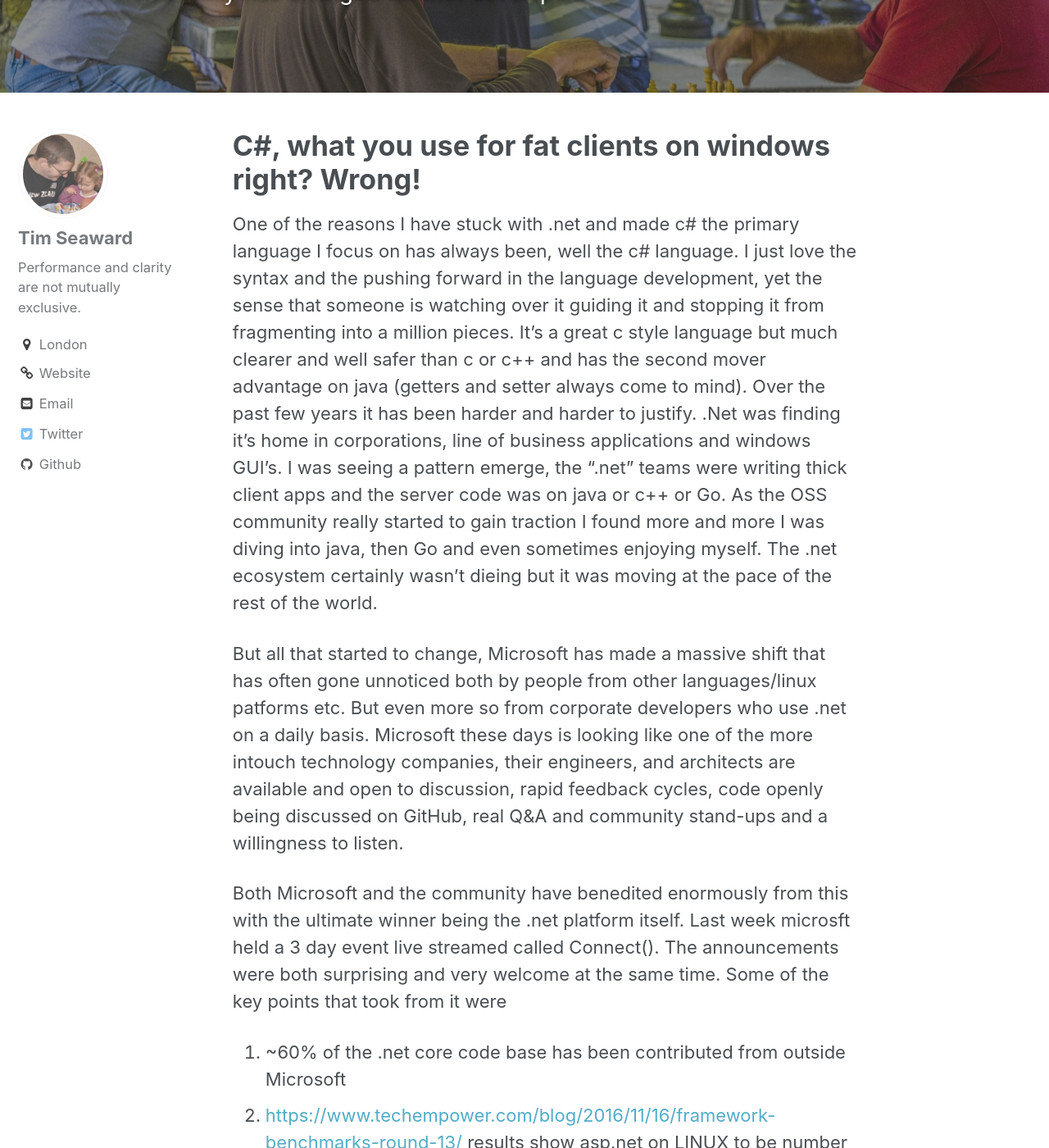
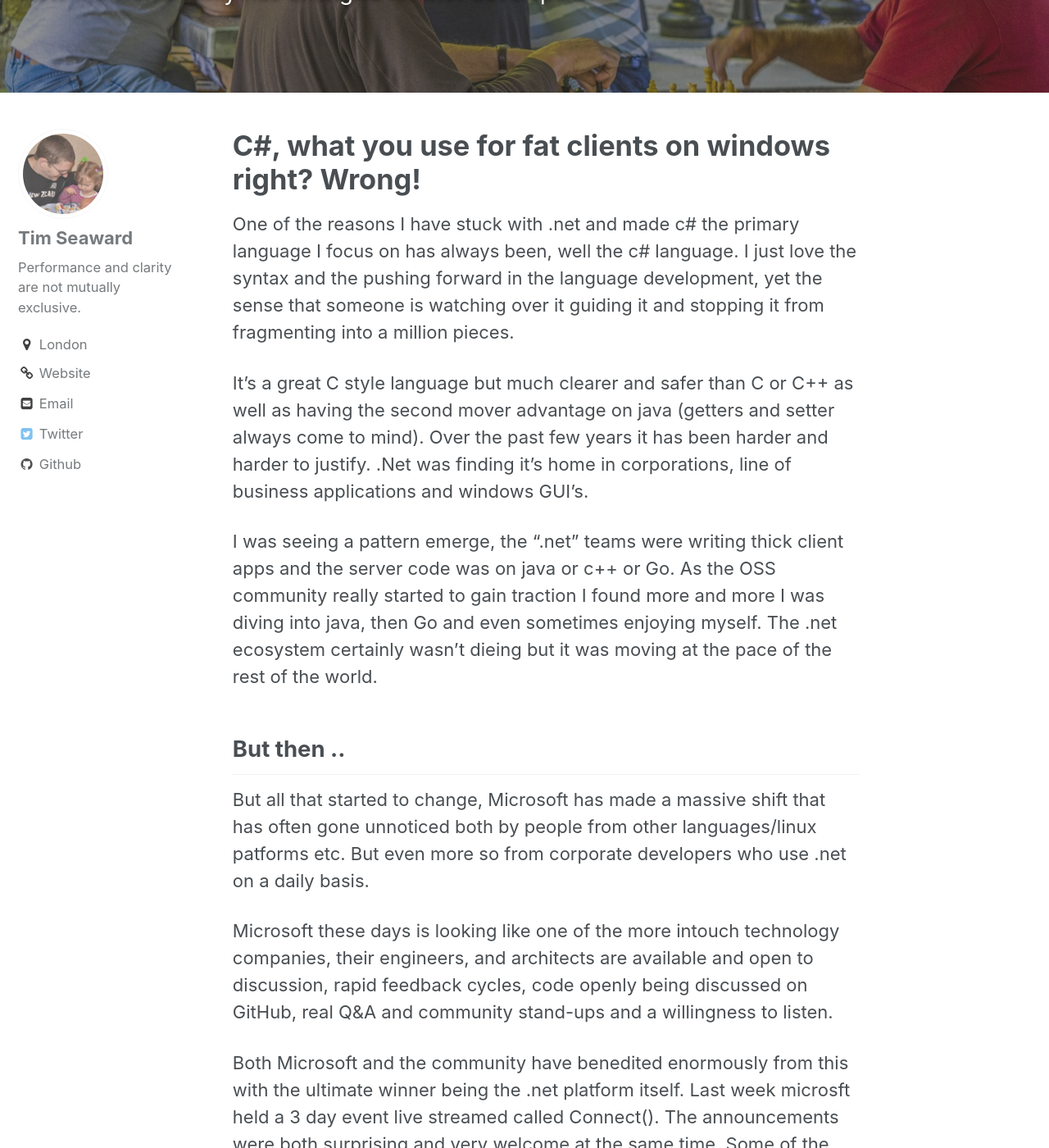
Before and after one commit to cetusfinance/cetusfinance.github.io, a Jekyll site: the page built from _posts/tim/2016-11-19-Part-1-Not-your-grandads-dotnet.md, in a window 1280 px wide and 1400 px high, scrolled down 277 px. Shown: the whole window at 82% size. Built offline with Jekyll 4.4.1, drawn with Linux system fonts in a browser that asks for light colours; comment, search, counter and statistics services are not loaded; some of the changed text lies outside the part shown.

Commit message:
break it up a bit

```diff
--- a/_posts/tim/2016-11-19-Part-1-Not-your-grandads-dotnet.md
+++ b/_posts/tim/2016-11-19-Part-1-Not-your-grandads-dotnet.md
@@ -15,18 +15,26 @@
 language I focus on has always been, well the c# language. I just love
 the syntax and the pushing forward in the language development, yet the sense
 that someone is watching over it guiding it and stopping it from fragmenting into
-a million pieces. It's a great c style language but much clearer and well safer than
-c or c++ and has the second mover advantage on java (getters and setter always come to mind).
+a million pieces.
+
+It's a great C style language but much clearer and safer than
+C or C++ as well as having the second mover advantage on java (getters and setter always come to mind).
 Over the past few years it has been harder and harder to justify. .Net was finding it's home in
-corporations, line of business applications and windows GUI's. I was seeing a pattern emerge, the ".net"
+corporations, line of business applications and windows GUI's.
+
+I was seeing a pattern emerge, the ".net"
 teams were writing thick client apps and the server code was on java or c++ or Go. As the OSS community
 really started to gain traction I found more and more I was diving into java, then Go and even sometimes
 enjoying myself. The .net ecosystem certainly wasn't dieing but it was moving at the pace of the rest
 of the world.
 
+## But then ..
+
 But all that started to change, Microsoft has made a massive shift that has often gone unnoticed
 both by people from other languages/linux patforms etc. But even more so from corporate developers
-who use .net on a daily basis. Microsoft these days is looking like one of the more intouch technology
+who use .net on a daily basis.
+
+Microsoft these days is looking like one of the more intouch technology
 companies, their engineers, and architects are available and open to discussion, rapid feedback cycles,
 code openly being discussed on GitHub, real Q&A and community stand-ups and a willingness to listen.
 
@@ -50,7 +60,9 @@
 
 It turns out that while Orleans is very cool in the performance and latency sensitive tasks I had in mind it wasn't
 suited to what I wanted, I was too chatty and sometimes in math calculations mutable state is the only way to get things
-done quickly. However while I was in the chat there was some discussion about replacing the networking layer with an
+done quickly.
+
+However while I was in the chat there was some discussion about replacing the networking layer with an
 external library so that Orleans could focus on what it was designed for and not low level concerns. Some random person
 popped into the chat and mentioned he was working on a new model to replace .net streams with something that would reduce
 memory allocations, and copying by reversing the control of buffers. This sounded interesting...
```
Also changed, not shown: other parts of _posts/tim/2016-11-19-Part-1-Not-your-grandads-dotnet.md (+2 -0 lines), _posts/tim/2016-11-20-Part-2-pipelines.md (+9 -4 lines), images/pipelines/lock.jpg (added), images/pipelines/meat.jpg (added).
